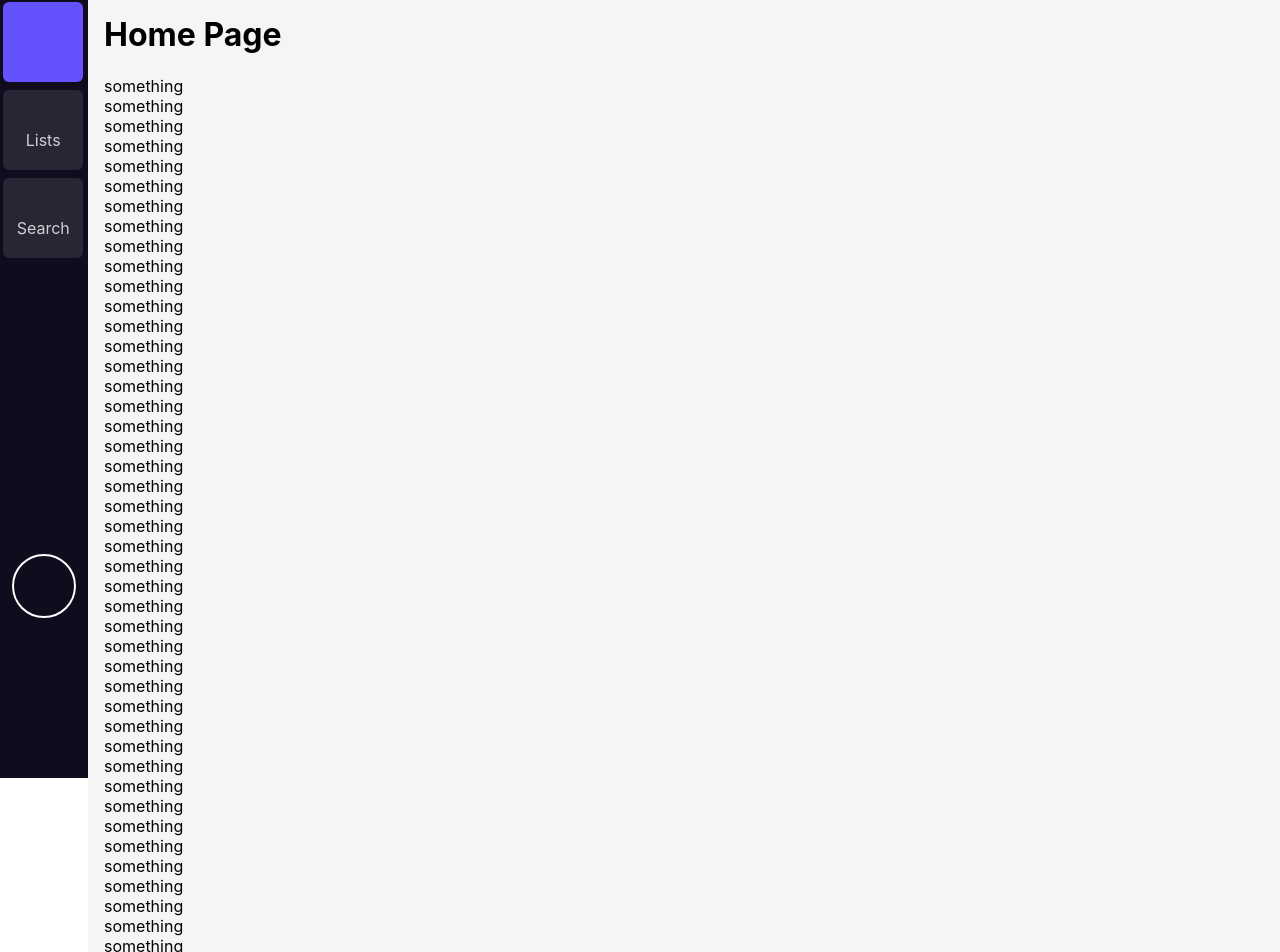
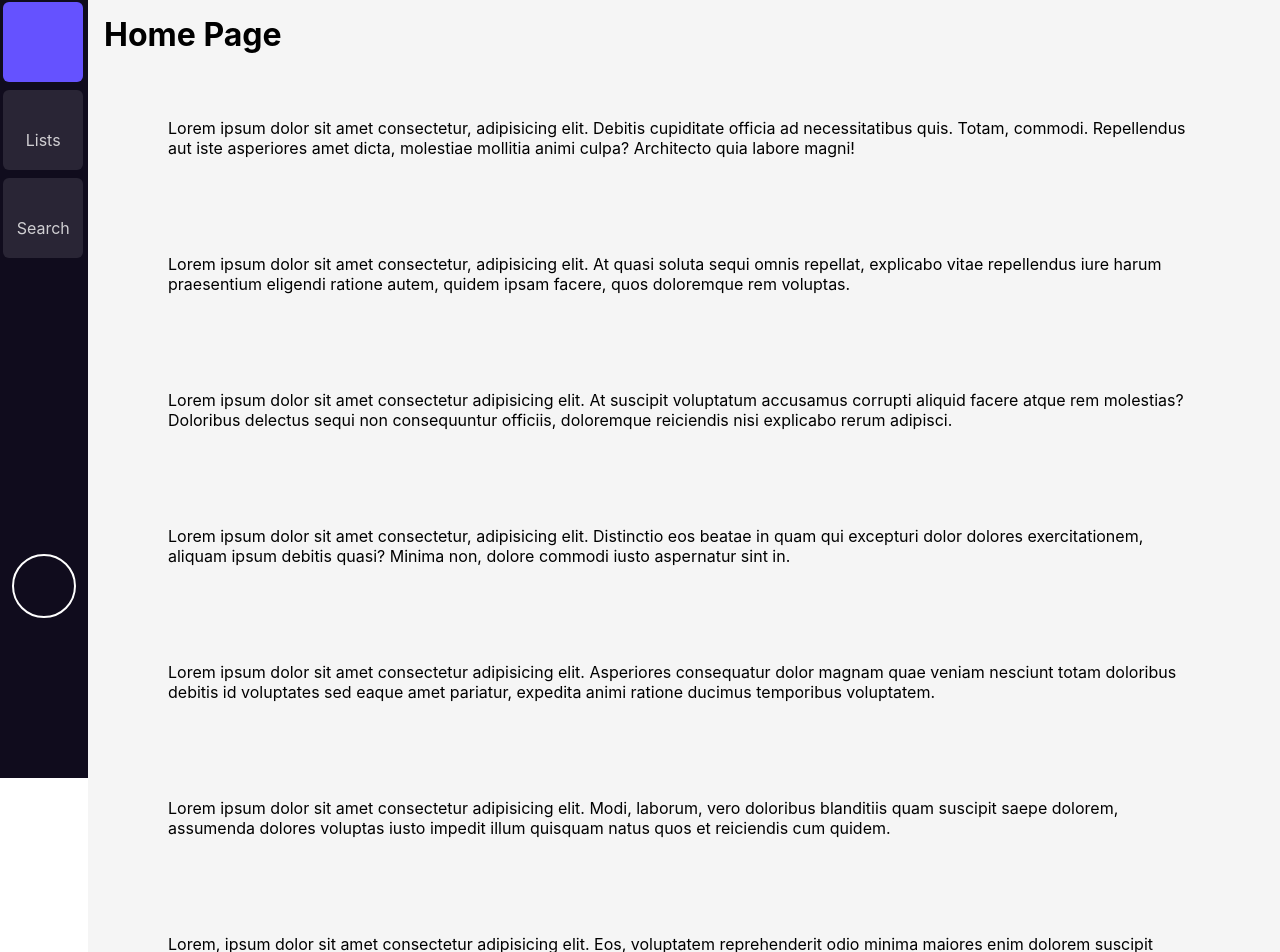
Before and after one commit to bcurioous/contactout-react-challenge, a Next.js app: page / in a window 1280 px wide. Shown: the part 22-974 px from the top of the page. Built offline with nearby package versions, Linux system fonts and the light colour scheme.

Commit message:
lorem added to home page

```diff
--- a/pages/index.tsx
+++ b/pages/index.tsx
@@ -4,8 +4,6 @@ import type { NextPage } from "next";
 import Head from "next/head";
 
 const Home: NextPage = () => {
-  const SomeLargeContent = Array.from({ length: 100 }, (_, index) => index + 1);
-
   return (
     <div>
       <Head>
@@ -19,9 +17,59 @@ const Home: NextPage = () => {
 
       <h1>Home Page</h1>
 
-      {SomeLargeContent.map((i) => (
-        <div key={i}>something</div>
-      ))}
+      <p>
+        Lorem ipsum dolor sit amet consectetur, adipisicing elit. Debitis
+        cupiditate officia ad necessitatibus quis. Totam, commodi. Repellendus
+        aut iste asperiores amet dicta, molestiae mollitia animi culpa?
+        Architecto quia labore magni!
+      </p>
+
+      <p>
+        Lorem ipsum dolor sit amet consectetur, adipisicing elit. At quasi
+        soluta sequi omnis repellat, explicabo vitae repellendus iure harum
+        praesentium eligendi ratione autem, quidem ipsam facere, quos doloremque
+        rem voluptas.
+      </p>
+
+      <p>
+        Lorem ipsum dolor sit amet consectetur adipisicing elit. At suscipit
+        voluptatum accusamus corrupti aliquid facere atque rem molestias?
+        Doloribus delectus sequi non consequuntur officiis, doloremque
+        reiciendis nisi explicabo rerum adipisci.
+      </p>
+
+      <p>
+        Lorem ipsum dolor sit amet consectetur, adipisicing elit. Distinctio eos
+        beatae in quam qui excepturi dolor dolores exercitationem, aliquam ipsum
+        debitis quasi? Minima non, dolore commodi iusto aspernatur sint in.
+      </p>
+
+      <p>
+        Lorem ipsum dolor sit amet consectetur adipisicing elit. Asperiores
+        consequatur dolor magnam quae veniam nesciunt totam doloribus debitis id
+        voluptates sed eaque amet pariatur, expedita animi ratione ducimus
+        temporibus voluptatem.
+      </p>
+
+      <p>
+        Lorem ipsum dolor sit amet consectetur adipisicing elit. Modi, laborum,
+        vero doloribus blanditiis quam suscipit saepe dolorem, assumenda dolores
+        voluptas iusto impedit illum quisquam natus quos et reiciendis cum
+        quidem.
+      </p>
+
+      <p>
+        Lorem, ipsum dolor sit amet consectetur adipisicing elit. Eos,
+        voluptatem reprehenderit odio minima maiores enim dolorem suscipit
+        maxime ullam iure voluptatum ipsum sint, laudantium ut, quis beatae
+        molestiae odit quaerat.
+      </p>
+
+      <p>
+        Lorem ipsum dolor sit, amet consectetur adipisicing elit. Quas ab sunt
+        ipsum. Quos fugiat, debitis porro dolorem quasi, eligendi nesciunt nobis
+        ipsam atque, in quia ipsum totam vero iusto cupiditate?
+      </p>
     </div>
   );
 };
--- a/styles/globals.css
+++ b/styles/globals.css
@@ -38,3 +38,8 @@ button[type="button"] {
 p{
   margin: 0;
 }
+
+main p{
+  margin: 2em;
+  padding: 2em;
+}
```
